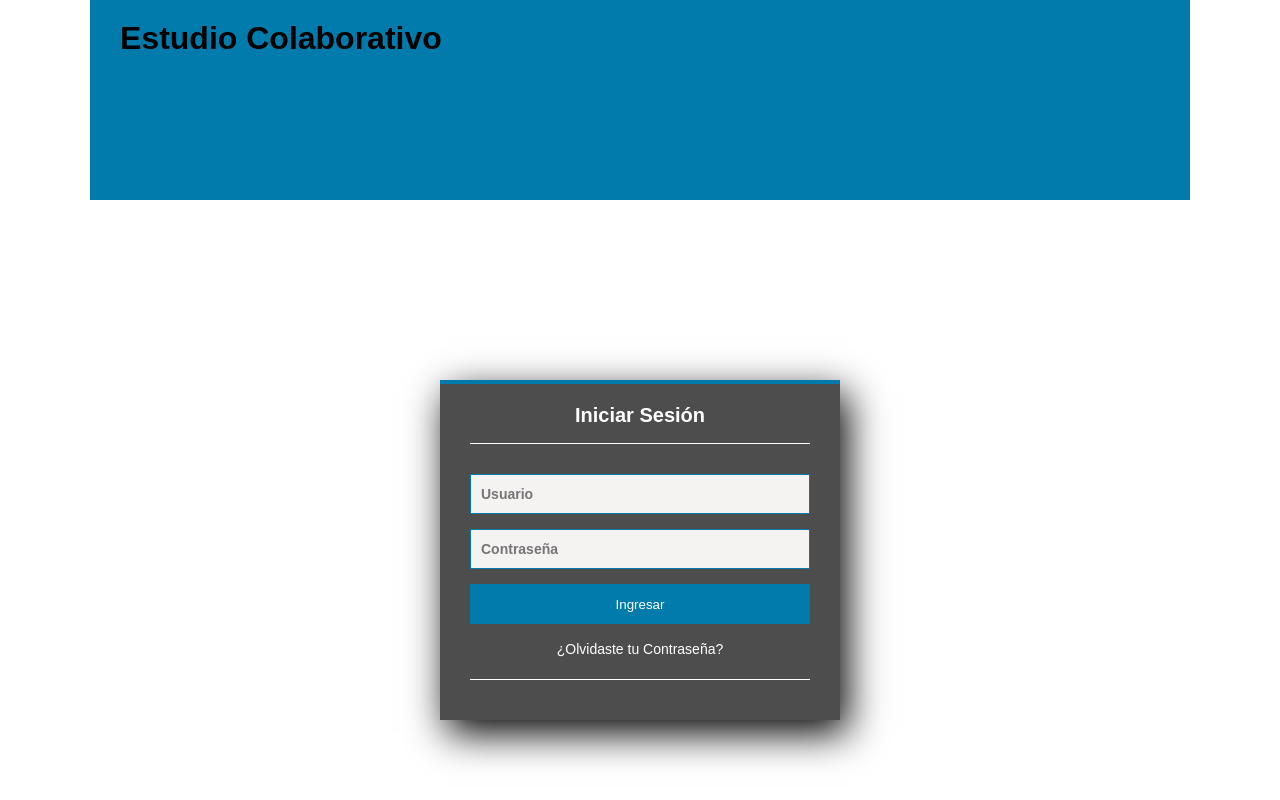
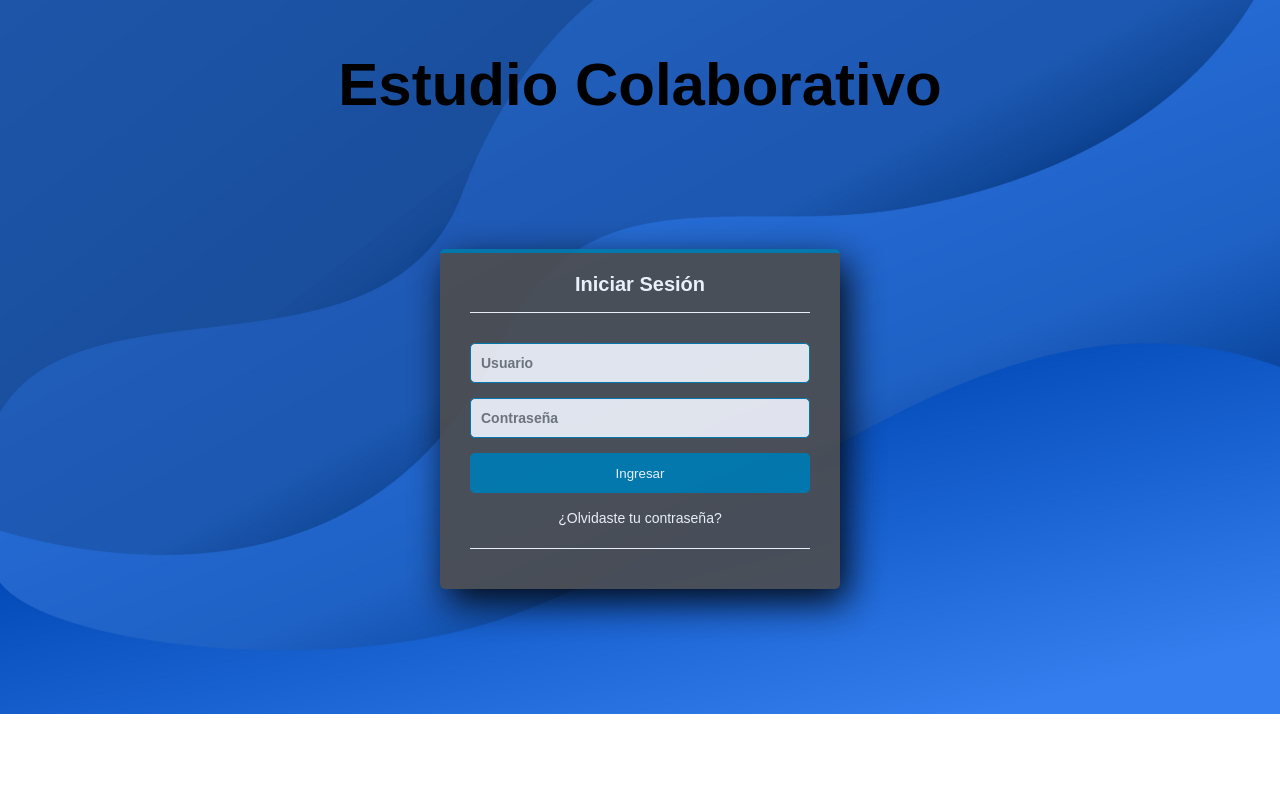
Before and after one commit to agussolgonzalez/Formulario_Loguin, a plain HTML site: page index.html in a window 1280 px wide. Drawn offline with Linux system fonts and the light colour scheme.

Commit message:
edicion de seccion login
agregué un fondo y centré el texto, puedo mejorarlo en otro momento

```diff
--- a/index.html
+++ b/index.html
@@ -5,16 +5,16 @@
     <title>Iniciar Sesión</title>
     <link rel="stylesheet" href="style.css">
   </head>
+
   <body>
-       <header>
-         <h1>Estudio Colaborativo</h1>
-      </header>
+       <div id= "header"> Estudio Colaborativo</div>
+
     <section class="form-login">
       <h5>Iniciar Sesión</h5>
       <input class="controls" type="text" name="usuario" value="" placeholder="Usuario">
       <input class="controls" type="password" name="contrasena" value="" placeholder="Contraseña">
       <input class="buttons" type="submit" name="" value="Ingresar">
-      <p><a href="#">¿Olvidaste tu Contraseña?</a></p>
+      <p><a href="#">¿Olvidaste tu contraseña?</a></p>
 
     </section>
 
--- a/style.css
+++ b/style.css
@@ -6,14 +6,24 @@
 
   body {
     font-family: arial;
+    background-image: url(imagenes/fondo1.jpg);
+    background-position: center;
+    background-attachment: scroll;
+    background-repeat: no-repeat;
+    background-size: cover;
   }
 
-  header{
-    width: 1100px;
-    height: 200px;
-    margin: 0px auto;
-    padding: 20px 30px;
-    background: #017bab
+  #header{
+
+      padding: 50px 10px;
+      color: black;
+      text-align: center;
+      font-size: 60px;
+      font-weight: bold;
+      position:sticky;
+      top: 0;
+      width: 100%;
+
   }
 
   .form-login {
@@ -21,10 +31,13 @@
     height: 340px;
     background: #4e4d4d;
     margin: auto;
-    margin-top: 180px;
+    margin-top: 80px;
+    margin-bottom: 70px;
     box-shadow: 7px 13px 37px #000;
     padding: 20px 30px;
     border-top: 4px solid #017bab;
+    border-radius: 5px;
+    opacity: 0.9;
     color: white;
   }
 
@@ -42,6 +55,7 @@
     border: 1px solid #017bab;
     margin-bottom: 15px;
     padding: 11px 10px;
+    border-radius: 5px;
     background: #f5f2f2;
     font-size: 14px;
     font-weight: bold;
@@ -51,6 +65,7 @@
     width: 100%;
     height: 40px;
     background: #017bab;
+    border-radius: 5px;
     border: none;
     color: white;
     margin-bottom: 16px;
```
Also changed, not shown: fondo1.jpg (added), imagenes/fondo1.jpg (renamed from img/vecteezy_abstract-waving-blue-color-gradient-for-banner-and-background_6543611.jpg).
